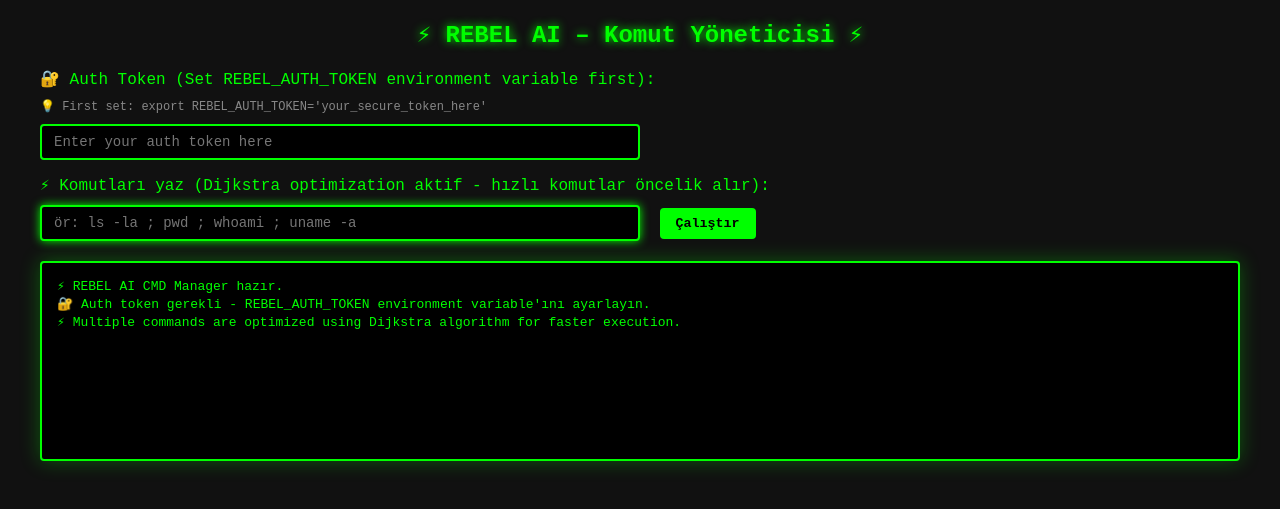
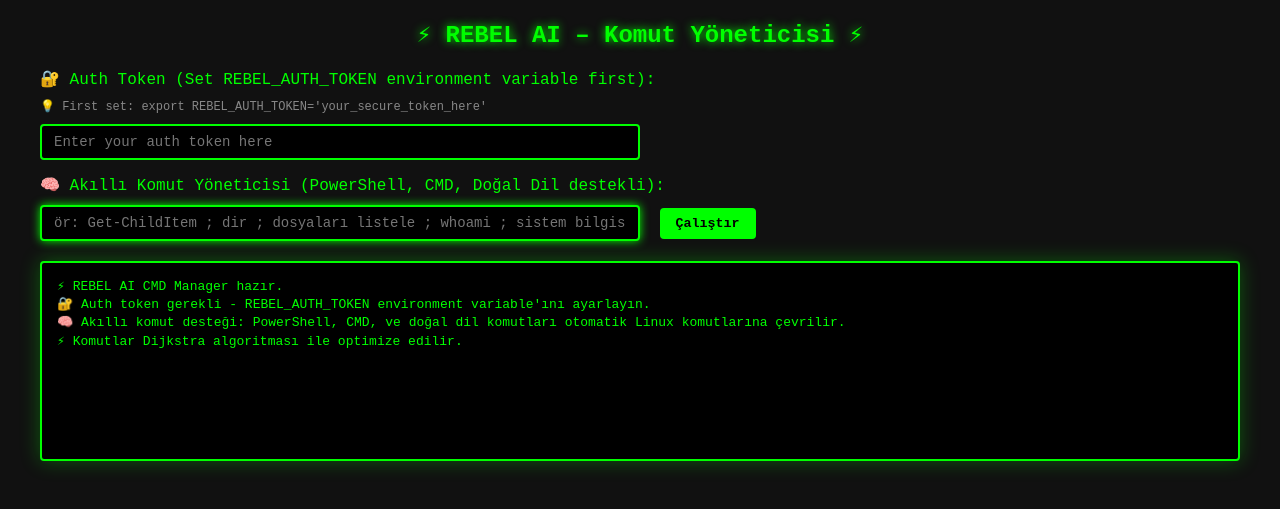
Before and after one commit to anillaksu/REBELAI, a Flask app: page / in a window 1280 px wide. Shown: the top 509 px of the page. Run offline with Flask 3, Linux system fonts and the light colour scheme; parts of the project's set-up code (start-up, migrations or seed data) failed here and were passed over.

Commit message:
Enhance command processing to understand and execute various input types
Improves the AI command manager to parse and convert PowerShell, CMD, and natural language inputs into Linux commands, while also strictly enforcing a list of safe commands and optimizing execution order.

Replit-Commit-Author: Agent
Replit-Commit-Session-Id: 93302744-5f53-4c9a-96ca-b48b04467388
Replit-Commit-Checkpoint-Type: intermediate_checkpoint
Replit-Commit-Screenshot-Url: https://storage.googleapis.com/screenshot-production-us-central1/be250049-2a48-4f4e-afd6-0dd119e8f23a/93302744-5f53-4c9a-96ca-b48b04467388/vsM9tyV

```diff
--- a/main.py
+++ b/main.py
@@ -72,6 +72,9 @@ def detect_and_convert_command(user_input):
     if not openai_client:
         return user_input, "No AI available"
 
+    # Check if user input contains semicolons (multiple commands)
+    has_semicolons = ';' in user_input
+
     try:
         # Create comprehensive prompt for command intelligence
         prompt = f"""
@@ -81,8 +84,9 @@ Bu girdiyi analiz et ve:
 1. Hangi tip komut/istek olduğunu belirle (PowerShell, CMD, Linux, Doğal Dil)
 2. Eğer PowerShell veya CMD komutu ise, Linux eşdeğerine çevir
 3. Eğer doğal dil ise, uygun Linux komutlarına çevir
-4. Sadece güvenli, salt-okunur komutları öner (ls, pwd, cat, grep, find, date, uname, whoami, df, du, free, uptime, ps, echo, head, tail, wc, which, whereis)
-5. Tehlikeli komutları (rm, sudo, chmod vb.) ASLA önerme
+4. SADECE bu komutları kullan: ls, pwd, whoami, date, uname, cat, head, tail, wc, grep, find, echo, hostname, id, groups, df, du, free, uptime, ps, top, which, whereis
+5. Tehlikeli komutları (rm, sudo, chmod, clear, ip vb.) ASLA önerme
+6. Orijinal girdide noktalı virgül (;) yoksa, tek bir komut döndür - birden fazla komut oluşturma
 
 JSON formatında yanıt ver:
 {{
@@ -92,27 +96,32 @@ JSON formatında yanıt ver:
   "explanation": "ne yaptığının açıklaması"
 }}
 
-Örnekler:
+İzinli komutlarla örnekler:
 - "Get-ChildItem" → "ls -la"
 - "dir" → "ls -la"
 - "dosyaları listele" → "ls -la"
 - "kim benim" → "whoami"
 - "sistemin ne" → "uname -a"
 - "Get-Location" → "pwd"
-- "cls" → "clear"
-- "ipconfig" → "ip addr show"
+- "hostname nedir" → "hostname"
 - "tasklist" → "ps aux"
+- "sistem zamanı" → "date"
+- "disk bilgisi" → "df -h"
 """
 
         response = openai_client.chat.completions.create(
             model="gpt-4o-mini",
             messages=[{"role": "user", "content": prompt}],
             max_tokens=800,
-            temperature=0.1  # Low temperature for consistent results
+            temperature=0.1,  # Low temperature for consistent results
+            response_format={"type": "json_object"}  # Ensure reliable JSON response
         )
 
         import json
-        result = json.loads(response.choices[0].message.content)
+        content = response.choices[0].message.content
+        if not content:
+            raise Exception("OpenAI returned empty response")
+        result = json.loads(content)
 
         converted_cmd = result.get("converted", user_input)
         explanation = result.get("explanation", "Komut çevirisi yapıldı")
@@ -264,8 +273,12 @@ def run_cmd():
     if not user_input.strip():
         return jsonify([{"cmd": "", "output": "Boş komut girdiniz.", "fix": None}])
 
+    # Apply intelligent command conversion
+    log_write(f"User input: {user_input}")
+    converted_input, conversion_info = detect_and_convert_command(user_input)
+
     # Split commands by semicolon and apply Dijkstra optimization
-    raw_commands = [c.strip() for c in user_input.split(";") if c.strip()]
+    raw_commands = [c.strip() for c in converted_input.split(";") if c.strip()]
     commands = optimize_command_order(raw_commands)
 
     # Limit number of commands for security
@@ -277,13 +290,19 @@ def run_cmd():
 
     # Execute each command
     results = []
-    for cmd in commands:
+    for i, cmd in enumerate(commands):
         output, fix = run_command(cmd)
-        results.append({
+        result = {
             "cmd": cmd,
             "output": output,
             "fix": fix
-        })
+        }
+
+        # Add conversion info to the first command result
+        if i == 0 and conversion_info != "No AI available":
+            result["conversion_info"] = conversion_info
+
+        results.append(result)
 
     return jsonify(results)
 
--- a/rebel_log.txt
+++ b/rebel_log.txt
@@ -93,3 +93,9 @@ uv.lock
 
 
 [2025-09-14 18:04:50.371629] UNAUTHORIZED ACCESS ATTEMPT
+[2025-09-14 18:08:46.800092] Security enabled: 23 allowed commands
+[2025-09-14 18:08:46.800217] Authentication required: secu***
+[2025-09-14 18:12:20.400859] Security enabled: 23 allowed commands
+[2025-09-14 18:12:20.402282] Authentication required: secu***
+[2025-09-14 18:17:13.439325] UNAUTHORIZED ACCESS ATTEMPT
+[2025-09-14 18:17:17.209368] UNAUTHORIZED ACCESS ATTEMPT
--- a/templates/index.html
+++ b/templates/index.html
@@ -111,6 +111,15 @@
             margin: 10px 0;
         }
 
+        .conversion-info {
+            color: #0cf;
+            background: rgba(0, 204, 255, 0.1);
+            padding: 10px;
+            border-left: 3px solid #0cf;
+            margin: 10px 0;
+            font-style: italic;
+        }
+
         .loading {
             color: #0ff;
             animation: blink 1s infinite;
@@ -147,15 +156,16 @@
             <p>🔐 Auth Token (Set REBEL_AUTH_TOKEN environment variable first):</p>
             <p style="font-size: 12px; color: #888; margin-bottom: 10px;">💡 First set: export REBEL_AUTH_TOKEN='your_secure_token_here'</p>
             <input id="authToken" type="password" placeholder="Enter your auth token here" />
-            <p style="margin-top: 15px;">⚡ Komutları yaz (Dijkstra optimization aktif - hızlı komutlar öncelik alır):</p>
-            <input id="cmd" placeholder="ör: ls -la ; pwd ; whoami ; uname -a" />
+            <p style="margin-top: 15px;">🧠 Akıllı Komut Yöneticisi (PowerShell, CMD, Doğal Dil destekli):</p>
+            <input id="cmd" placeholder="ör: Get-ChildItem ; dir ; dosyaları listele ; whoami ; sistem bilgisi" />
             <button onclick="send()" id="runBtn">Çalıştır</button>
         </div>
 
         <div id="status" class="status" style="display: none;"></div>
         <pre id="result">⚡ REBEL AI CMD Manager hazır.
 🔐 Auth token gerekli - REBEL_AUTH_TOKEN environment variable'ını ayarlayın.
-⚡ Multiple commands are optimized using Dijkstra algorithm for faster execution.</pre>
+🧠 Akıllı komut desteği: PowerShell, CMD, ve doğal dil komutları otomatik Linux komutlarına çevrilir.
+⚡ Komutlar Dijkstra algoritması ile optimize edilir.</pre>
     </div>
 
     <script>
@@ -227,6 +237,13 @@
 
                 // Build output
                 let output = "";
+
+                // Show conversion info first if available
+                if (data.length > 0 && data[0].conversion_info) {
+                    output += `🧠 Komut Çevirisi: ${data[0].conversion_info}\n`;
+                    output += "=".repeat(60) + "\n\n";
+                }
+
                 data.forEach((result, index) => {
                     output += `▶ ${result.cmd}\n`;
                     output += `Çıktı:\n${result.output}\n`;
```
Also changed, not shown: 1 other file.
